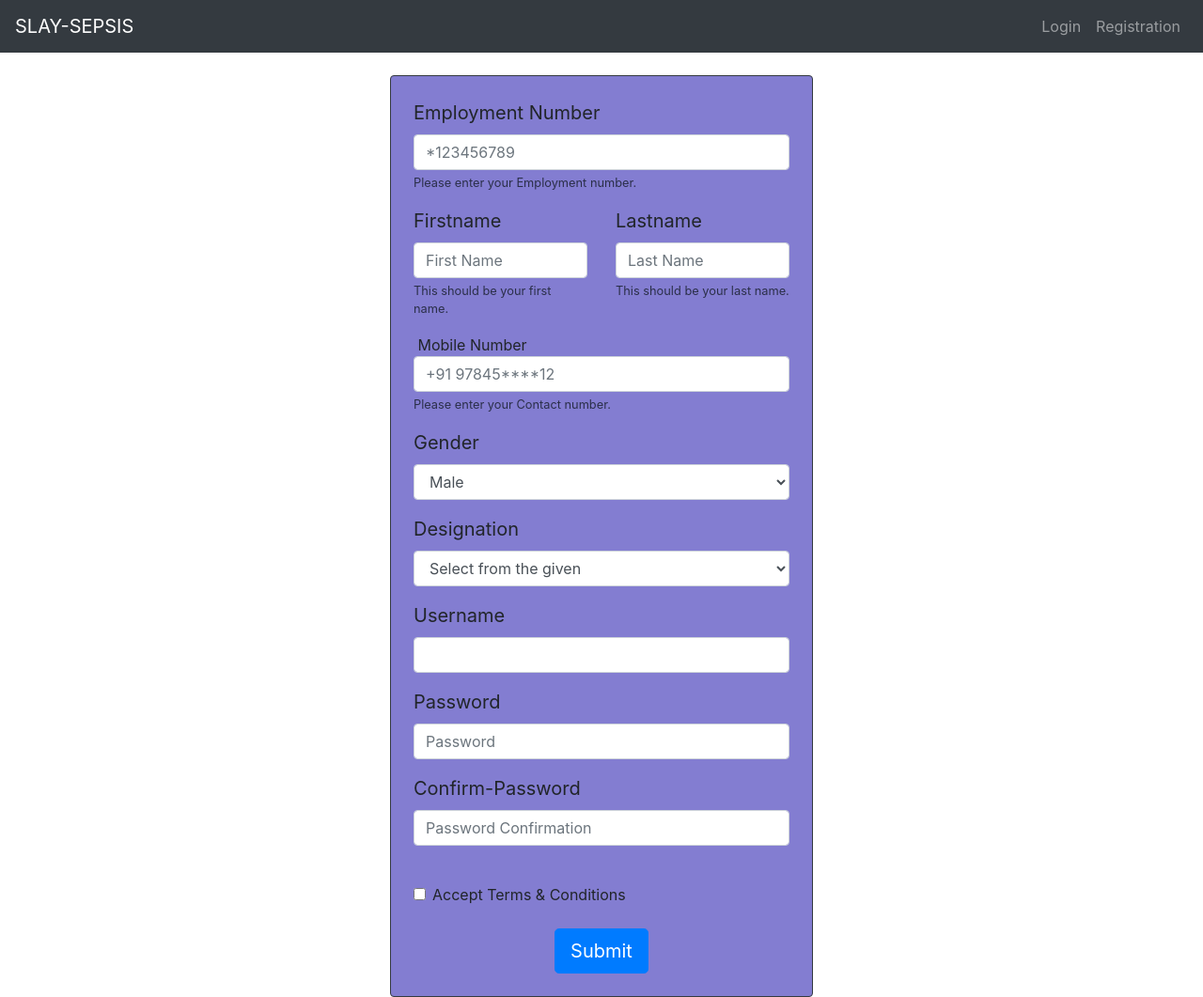
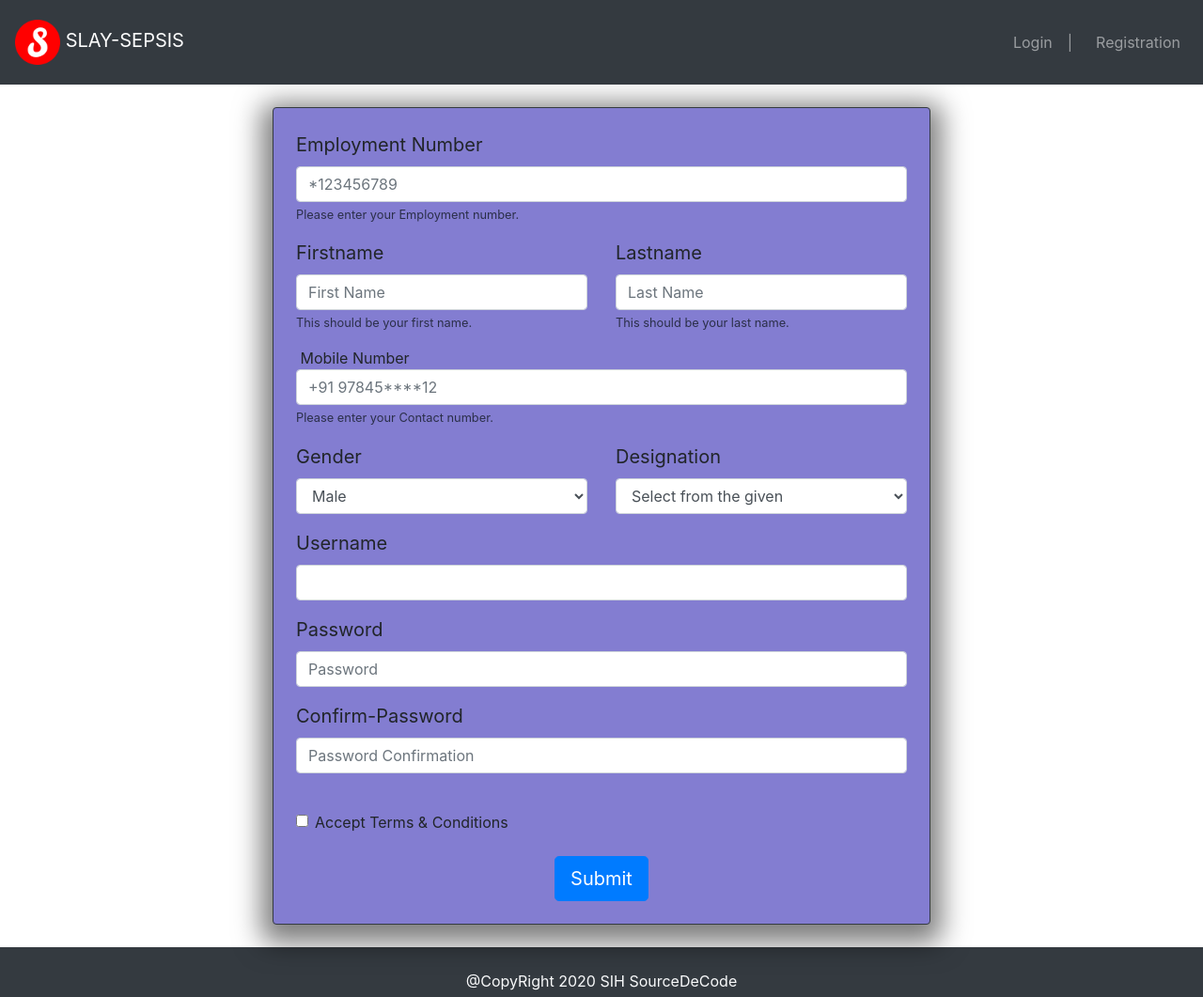
Before and after one commit to ayush08642/Registration, a plain HTML site: page html/registration.html in a window 1280 px wide. Shown: the top 1061 px of the page at 94% size. Drawn offline with nearby package versions, Linux system fonts and the light colour scheme.

Commit message:
Final Improvisations Logi/Reg
Final Improvisations for Login and Registration Page

```diff
--- a/css/login.css
+++ b/css/login.css
@@ -13,7 +13,7 @@
 .login-logo img{
     position: absolute;
     width: 20%;
-    margin-top: 19%;
+    margin-top: 22%;
     background: #282726;
     border-radius: 4.5rem;
     padding: 5%;
@@ -54,9 +54,38 @@
     text-decoration: none;
 }
 
-@media screen and (max-width: 768px) {
+@media /*for mobile*/screen and (max-width: 768px) {
 
-    #content-desktop {display: none;}
+    /*#content-mobile {display: none;}*/
+    #user-form{ margin-left: 1px;
+                margin-right: 1px;
+    }
+    .login-logo{
+        position: relative;
+        margin-left: 38%;
+
+    }
+    .login-logo img{
+        position: absolute;
+        width: 40%;
+        margin-top: -38%;
+        background: #282726;
+        border-radius: 4.5rem;
+        padding: 5%;
+    }
 
 
     }
+
+#user-form{
+    -webkit-box-shadow: 0px 8px 29px 12px rgba(0,0,0,0.51);
+    -moz-box-shadow: 0px 8px 29px 12px rgba(0,0,0,0.51);
+    box-shadow: 0px 8px 29px 12px rgba(0,0,0,0.51);
+    }
+    @media screen and (max-width: 576px) {
+        #sep{display: none;}
+
+        }
+@media screen and (min-width: 576px) {
+            #search{display: none;}
+        }
--- a/css/registration.css
+++ b/css/registration.css
@@ -1,8 +1,16 @@
-.main-form {
+/*.main-form {
     width: 450px;
     margin: auto;
-}
+}*/
+@media screen and (min-width: 768px) {
 
+    #user-form {
+        width: 700px;
+        margin: auto;
+    }
+
+
+    }
 .color{
     background-color: #837dd1;
 
@@ -10,3 +18,20 @@
 .smute{
     color: #000a09ad !important;
 }
+#user-form{
+    -webkit-box-shadow: 0px 8px 29px 12px rgba(0,0,0,0.51);
+    -moz-box-shadow: 0px 8px 29px 12px rgba(0,0,0,0.51);
+    box-shadow: 0px 8px 29px 12px rgba(0,0,0,0.51);
+}
+
+/*#submit-btn{
+    background-color: rgb(26, 171, 219);
+}*/
+
+@media screen and (min-width: 576px) {
+    #search{display: none;}
+}
+
+@media screen and (max-width: 576px) {
+    #sep{display: none;}
+}
--- a/html/registration.html
+++ b/html/registration.html
@@ -15,36 +15,45 @@
 <body>
     <!--BODY-->
     <!--NAVIGATION BAR-->
-    <nav class="navbar navbar-expand-sm navbar-dark bg-dark">
-        <a href="#" class="navbar-brand">SLAY-SEPSIS</a>
+    <nav class="navbar navbar-expand-sm navbar-dark bg-dark py-3" id="navBar">
+        <a href="#" class="navbar-brand"><img src="/img/favicon.ico" alt=""/>&nbsp;SLAY-SEPSIS</a>
         <button class="navbar-toggler" data-toggle="collapse" data-target="#navbarMenu">
             <span class="navbar-toggler-icon"></span>
         </button>
-        <div class="collapse navbar-collapse nav  " id="navbarMenu">
+        <div class="collapse navbar-collapse " id="navbarMenu">
+
             <ul class="navbar-nav ml-auto">
-                <li class="nav-item">
-                    <a href="" class="nav-link">Login</a>
+                <li class="nav-item" id="search">
+                    <form class="form-inline mt-2 mt-md-0">
+                        <input class="form-control mr-sm-2" type="text" placeholder="Search" aria-label="Search">
+                        <button class="btn btn-primary my-2 my-sm-0" type="submit">Search</button>
+                    </form>
                 </li>
                 <li class="nav-item">
-                    <a href="#" class="nav-link">Registration</a>
+                    <a href="" class="nav-link">&nbsp; Login</a>
+                </li>
+                <li class="nav-item" id="sep"> <a href="" class="nav-link">|</a></li>
+                <li class="nav-item">
+                    <a href="#" class="nav-link">&nbsp; Registration</a>
                 </li>
             </ul>
+
         </div>
 
     </nav>
     <!--NAVIGATION BAR ENDS-->
     <!--FORM STARTS-->
-<div class="container p-4 ">
+<div class="container p-4 d-flex justify-content-center">
     <div class="row ">
-    <form action="" class="main-form needs-validation border border-dark p-4 rounded color shadow " novalidate>
+    <form action="" class="main-form needs-validation border border-dark p-4 rounded color shadow " id="user-form" novalidate>
         <div class="row">
             <!--EMPLOLYMENT NUMBER-->
-            <div class="form-group col-sm-10 col-lg-12">
+            <div class="form-group col-sm-12">
                 <label for="empno" class="lead font-weight-normal">Employment Number</label>
                 <input type="number" name="empno" id="empno" placeholder="*123456789" class="form-control" required>
                 <small class="form-text text-muted smute">Please enter your Employment number.</small>
             </div>
-            <div class="col-sm-12 col-lg-6">
+            <div class="col-sm-12 col-md-6">
                 <div class="form-group">
                     <!--FIRST NAME-->
                     <label for="firstname" class="lead font-weight-normal">Firstname</label>
@@ -56,7 +65,7 @@
                 </div>
             </div>
             <!--LAST NAME-->
-            <div class="col-sm-12 col-lg-6 ">
+            <div class="col-sm-12 col-md-6 ">
                 <div class="form-group">
                     <label for="lastname" class="lead font-weight-normal">Lastname</label>
                     <input type="text" name="lastname" id="lastname" placeholder="Last Name" class="form-control">
@@ -66,14 +75,15 @@
                 </div>
             </div>
             <!--MOBILE-NUMBER-->
-            <div class="form-group col-sm-10 col-lg-12">
+            <div class="form-group col-sm-12">
                 <label for="mobno"></label class="lead font-weight-normal"> Mobile Number</label>
                 <input type="tel" name="mobeno" id="mobno" class="form-control" placeholder="+91 97845****12" required>
                 <small class="form-text text-muted smute">Please enter your Contact number.</small>
             </div>
         </div>
         <!--GENDER-->
-        <div class="form-group  ">
+        <div class="row">
+        <div class="form-group col-sm-12 col-md-6 ">
             <label for="gender" class="lead font-weight-normal">Gender</label>
             <select name="gender" id="gender" class="form-control  ">
                 <option value="male">Male</option>
@@ -82,7 +92,7 @@
             </select>
         </div>
         <!--DESIGNATION-->
-            <div class="form-group">
+            <div class="form-group col-sm-12 col-md-6 ">
             <label for="designation" class="lead font-weight-normal">Designation</label>
             <select name="designation" id="designation" class="form-control">
                 <option value="N">Select from the given</option>
@@ -93,6 +103,7 @@
 
             </select>
         </div>
+    </div>
         <!-- END OF DESIGNATION-->
         <!--USERNAME-->
         <div class="form-group">
@@ -116,8 +127,11 @@
         <div class="form-check">
             <input type="checkbox" id="accept-terms" class="form-check-input">
             <label for="accept-terms" class="form-check-label">Accept Terms &amp; Conditions</label>
-        </div><br>
-        <div class="d-flex justify-content-center"> <button type="submit" class="btn btn-primary btn-lg ">
+        </div>
+
+        <br>
+        <!--SUBMIT BUTTON-->
+        <div class="d-flex justify-content-center" > <button type="submit" class="btn btn-primary btn-lg " id="submit-btn">
             Submit
         </button></div>
     </form>
```
Also changed, not shown: html/login.html (+12 -5 lines).
